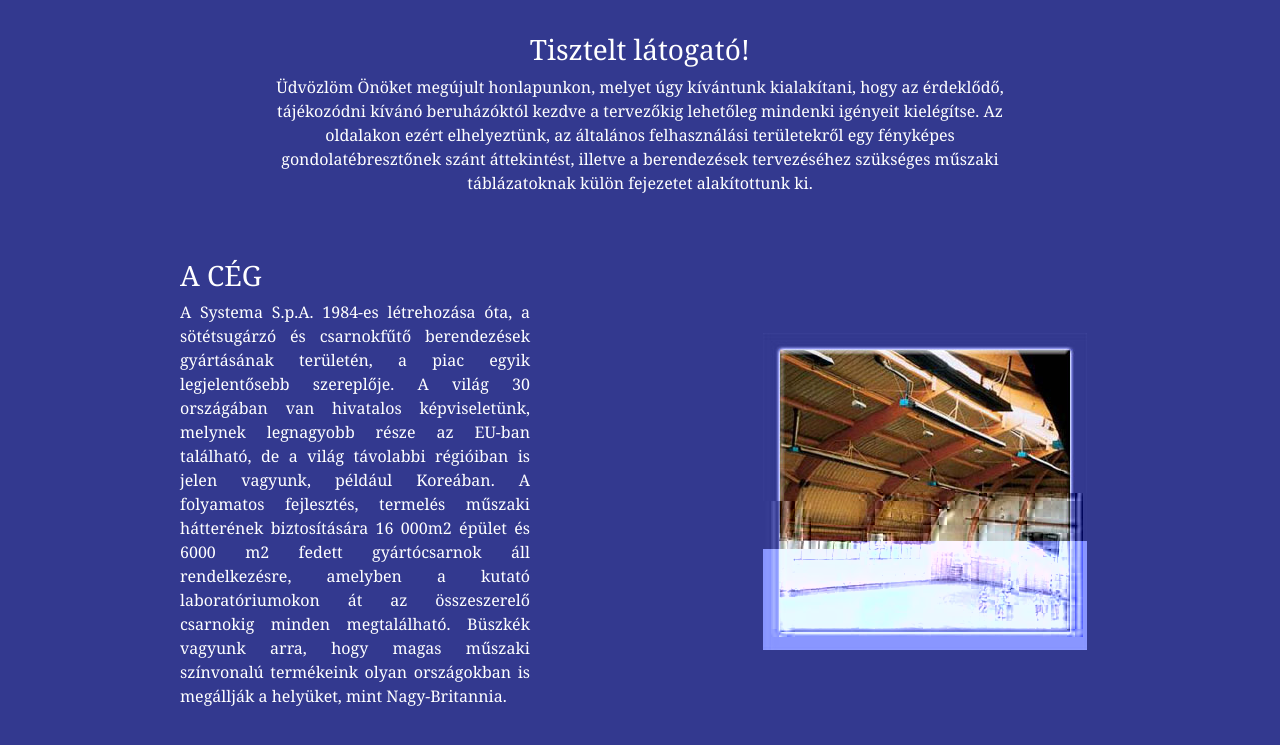
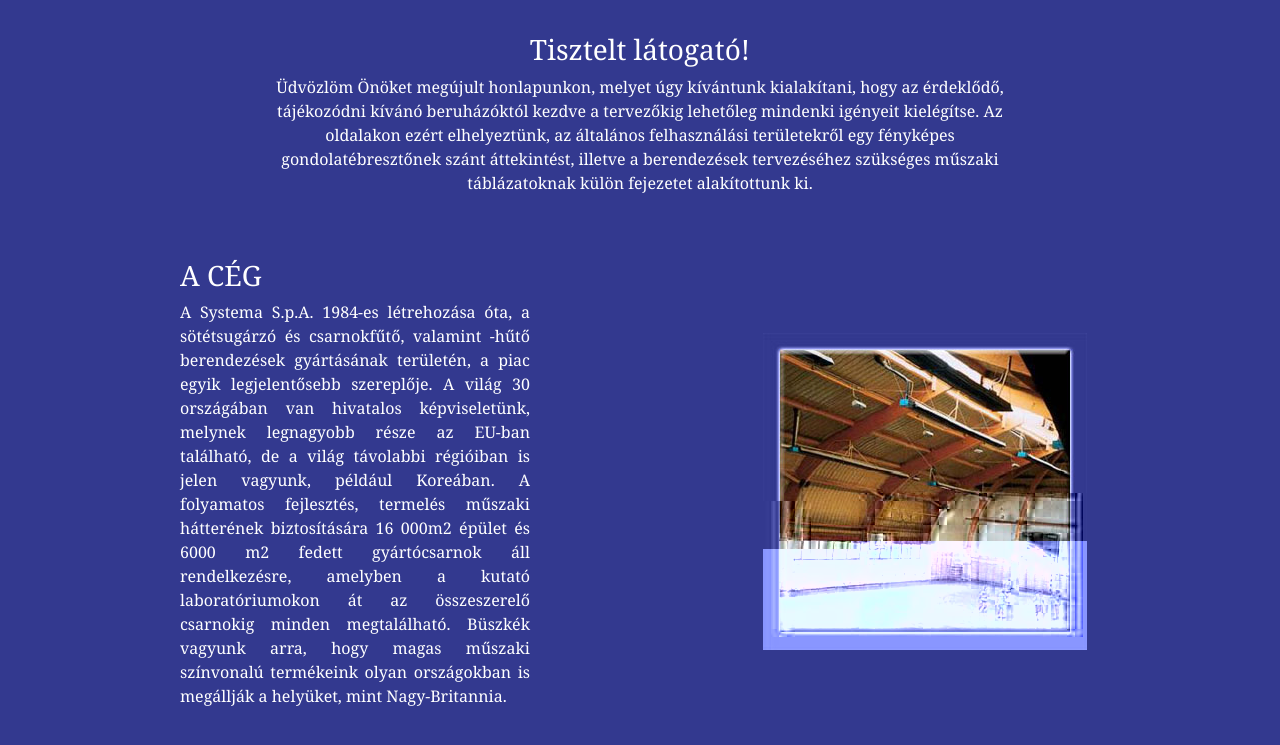
Before and after one commit to koczka990/systema_weblap, an Eleventy site: page src/index.njk in a window 1280 px wide. Shown: the part 55-800 px from the top of the page. Built offline with nearby package versions, Linux system fonts and the light colour scheme; Eleventy itself is replaced by a stand-in of ours; files that its build step writes are made by us from their sources.

Commit message:
added hűtő

```diff
--- a/src/index.njk
+++ b/src/index.njk
@@ -14,7 +14,7 @@ layout: 'base.njk'
       <div class="row text-white justify-content-around align-items-center blurb">
         <div class="col-lg-4 col-md-6">
           <h3>A CÉG</h3>
-          <p class="text-justify">A Systema S.p.A. 1984-es létrehozása óta, a sötétsugárzó és csarnokfűtő berendezések gyártásának területén, a piac egyik legjelentősebb szereplője. A világ 30 országában van hivatalos képviseletünk, melynek legnagyobb része az EU-ban található, de a világ távolabbi régióiban is jelen vagyunk, például Koreában. A folyamatos fejlesztés, termelés műszaki hátterének biztosítására 16 000m2 épület és 6000 m2 fedett gyártócsarnok áll rendelkezésre, amelyben a kutató laboratóriumokon át az összeszerelő csarnokig minden megtalálható. Büszkék vagyunk arra, hogy magas műszaki színvonalú termékeink olyan országokban is megállják a helyüket, mint Nagy-Britannia.</p>
+          <p class="text-justify">A Systema S.p.A. 1984-es létrehozása óta, a sötétsugárzó és csarnokfűtő, valamint -hűtő berendezések gyártásának területén, a piac egyik legjelentősebb szereplője. A világ 30 országában van hivatalos képviseletünk, melynek legnagyobb része az EU-ban található, de a világ távolabbi régióiban is jelen vagyunk, például Koreában. A folyamatos fejlesztés, termelés műszaki hátterének biztosítására 16 000m2 épület és 6000 m2 fedett gyártócsarnok áll rendelkezésre, amelyben a kutató laboratóriumokon át az összeszerelő csarnokig minden megtalálható. Büszkék vagyunk arra, hogy magas műszaki színvonalú termékeink olyan országokban is megállják a helyüket, mint Nagy-Britannia.</p>
         </div>
         <div class="col-lg-4 col-md-6 text-center">
           <img src="imgs/sport.jpeg" alt="">
```
